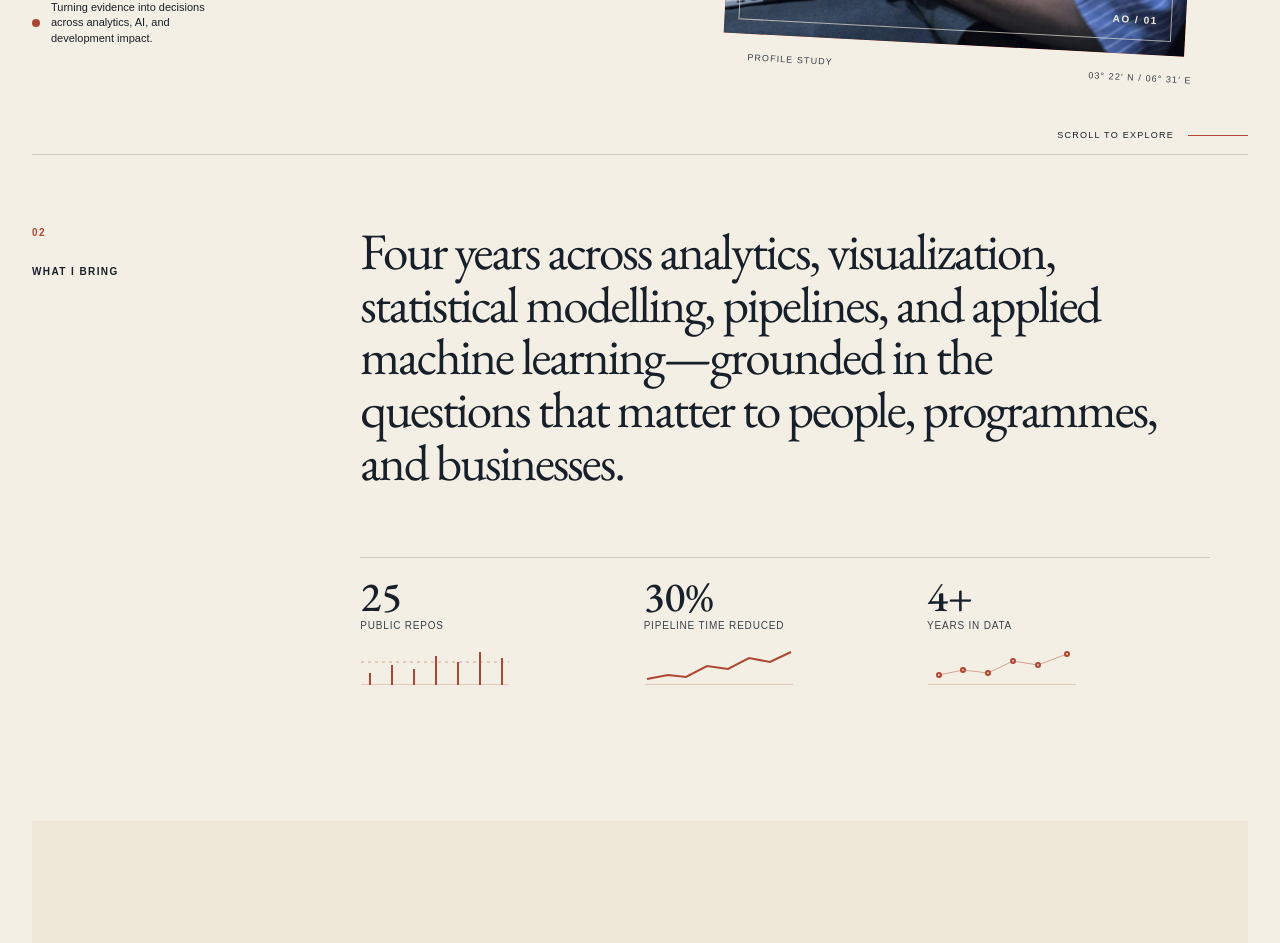
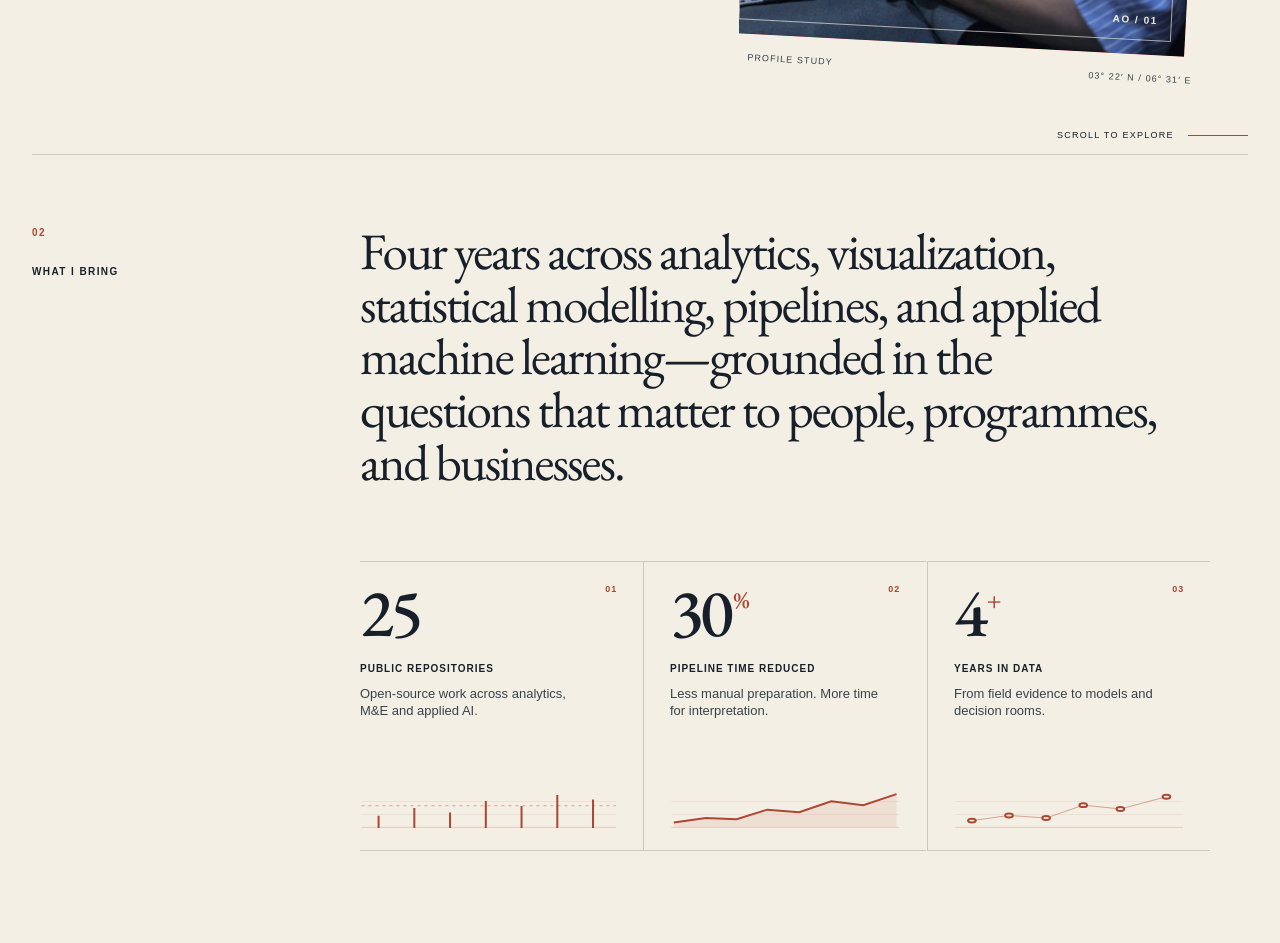
Before and after one commit to alumond/Almond-Portfolio, a Next.js app: page / in a window 1280 px wide. Shown: the part 700-1643 px from the top of the page. Built offline with nearby package versions, Linux system fonts and the light colour scheme; no server answers.

Commit message:
Refine portfolio motion and responsive layout

```diff
--- a/app/components/PortfolioHome.tsx
+++ b/app/components/PortfolioHome.tsx
@@ -2,7 +2,7 @@
 
 import Image from "next/image";
 import Link from "next/link";
-import { useEffect, useMemo, useState } from "react";
+import { useEffect, useMemo, useRef, useState } from "react";
 import { archiveRepos, certifications, experience, profile, projects, services, skills } from "../data";
 import { SiteFooter } from "./SiteFooter";
 import { SiteHeader } from "./SiteHeader";
@@ -27,13 +27,69 @@ function ProjectGlyph({ accent }: { accent: string }) {
 
 function MiniChart({ kind }: { kind: "line" | "bars" | "points" }) {
   return (
-    <svg className={`mini-chart mini-chart-${kind}`} viewBox="0 0 150 38" preserveAspectRatio="none" aria-hidden="true">
-      <path className="mini-chart-axis" d="M1 36.5H149" />
-      {kind === "line" && <path className="mini-chart-line" d="M3 31 24 27 42 29 63 18 84 21 105 10 126 14 147 4" />}
-      {kind === "bars" && <><path className="mini-chart-bars-path" d="M10 36V26M32 36V18M54 36V22M76 36V9M98 36V15M120 36V5M142 36V11" /><path className="mini-chart-guide" d="M1 14H149" /></>}
-      {kind === "points" && <><circle cx="12" cy="27" r="2" /><circle cx="36" cy="22" r="2" /><circle cx="61" cy="25" r="2" /><circle cx="86" cy="13" r="2" /><circle cx="111" cy="17" r="2" /><circle cx="140" cy="6" r="2" /><path className="mini-chart-guide" d="M12 27 36 22 61 25 86 13 111 17 140 6" /></>}
+    <svg className={`mini-chart mini-chart-${kind}`} viewBox="0 0 180 62" preserveAspectRatio="none" aria-hidden="true">
+      <path className="mini-chart-axis" d="M1 59.5H179" />
+      <path className="mini-chart-grid" d="M1 39.5H179M1 19.5H179" />
+      {kind === "line" && <><path className="mini-chart-area" d="M3 52 28 45 52 47 76 32 101 36 126 19 151 25 177 8V59H3Z" /><path className="mini-chart-line" d="M3 52 28 45 52 47 76 32 101 36 126 19 151 25 177 8" /></>}
+      {kind === "bars" && <><path className="mini-chart-bars-path" d="M13 59V43M38 59V31M63 59V38M88 59V20M113 59V28M138 59V11M163 59V18" /><path className="mini-chart-guide" d="M1 26H179" /></>}
+      {kind === "points" && <><path className="mini-chart-guide" d="M14 49 43 41 72 45 101 25 130 31 166 12" /><circle cx="14" cy="49" r="3" /><circle cx="43" cy="41" r="3" /><circle cx="72" cy="45" r="3" /><circle cx="101" cy="25" r="3" /><circle cx="130" cy="31" r="3" /><circle cx="166" cy="12" r="3" /></>}
     </svg>
   );
+}
+
+function AnimatedMetric({ value, suffix = "" }: { value: number; suffix?: string }) {
+  const [display, setDisplay] = useState(0);
+  const metricRef = useRef<HTMLElement>(null);
+
+  useEffect(() => {
+    const metric = metricRef.current;
+    if (!metric) return;
+
+    const observer = new IntersectionObserver(([entry]) => {
+      if (!entry.isIntersecting) return;
+      const startedAt = performance.now();
+      const duration = 1100;
+      const update = (now: number) => {
+        const progress = Math.min((now - startedAt) / duration, 1);
+        const eased = 1 - Math.pow(1 - progress, 3);
+        setDisplay(Math.round(value * eased));
+        if (progress < 1) requestAnimationFrame(update);
+      };
+      requestAnimationFrame(update);
+      observer.disconnect();
+    }, { threshold: 0.65 });
+
+    observer.observe(metric);
+    return () => observer.disconnect();
+  }, [value]);
+
+  return <strong ref={metricRef}><span>{display}</span>{suffix && <sup>{suffix}</sup>}</strong>;
+}
+
+function ScrollProgress() {
+  const fillRef = useRef<HTMLSpanElement>(null);
+
+  useEffect(() => {
+    let frame = 0;
+    const update = () => {
+      cancelAnimationFrame(frame);
+      frame = requestAnimationFrame(() => {
+        const height = document.documentElement.scrollHeight - window.innerHeight;
+        const progress = height > 0 ? Math.min(window.scrollY / height, 1) : 0;
+        fillRef.current?.style.setProperty("transform", `scaleY(${progress})`);
+      });
+    };
+    update();
+    window.addEventListener("scroll", update, { passive: true });
+    window.addEventListener("resize", update);
+    return () => {
+      cancelAnimationFrame(frame);
+      window.removeEventListener("scroll", update);
+      window.removeEventListener("resize", update);
+    };
+  }, []);
+
+  return <div className="scroll-progress" aria-hidden="true"><span ref={fillRef} /></div>;
 }
 
 function DataField() {
@@ -48,7 +104,7 @@ export function PortfolioHome() {
     const items = Array.from(document.querySelectorAll<HTMLElement>(".reveal"));
     const observer = new IntersectionObserver(
       (entries) => entries.forEach((entry) => entry.isIntersecting && entry.target.classList.add("is-visible")),
-      { threshold: 0.12 },
+      { threshold: 0.16, rootMargin: "0px 0px -8% 0px" },
     );
     items.forEach((item) => observer.observe(item));
 
@@ -66,6 +122,7 @@ export function PortfolioHome() {
   return (
     <>
       <SiteHeader />
+      <ScrollProgress />
       <main>
         <section className="hero section-frame" aria-labelledby="hero-title">
           <div className="hero-index reveal">01 <span>/</span> portfolio</div>
@@ -88,10 +145,6 @@ export function PortfolioHome() {
               <span>03° 22′ N / 06° 31′ E</span>
             </div>
           </div>
-          <div className="hero-side-note reveal reveal-delay-2">
-            <span className="side-note-dot" />
-            <span>Turning evidence into decisions across analytics, AI, and development impact.</span>
-          </div>
           <div className="hero-scroll reveal reveal-delay-2"><span>Scroll to explore</span><span className="scroll-line" /></div>
         </section>
 
@@ -99,10 +152,25 @@ export function PortfolioHome() {
           <div className="intro-band-label reveal"><span>02</span><span>What I bring</span></div>
           <div className="intro-band-copy reveal reveal-delay-1">
             <p className="display-copy">Four years across analytics, visualization, statistical modelling, pipelines, and applied machine learning—grounded in the questions that matter to people, programmes, and businesses.</p>
-            <div className="stat-row">
-              <div><strong>25</strong><span>public repos</span><MiniChart kind="bars" /></div>
-              <div><strong>30%</strong><span>pipeline time reduced</span><MiniChart kind="line" /></div>
-              <div><strong>4+</strong><span>years in data</span><MiniChart kind="points" /></div>
+            <div className="stat-row" aria-label="Selected professional metrics">
+              <article className="stat-card reveal">
+                <div className="stat-card-top"><AnimatedMetric value={25} /><span className="stat-index">01</span></div>
+                <span className="stat-label">Public repositories</span>
+                <p>Open-source work across analytics, M&amp;E and applied AI.</p>
+                <MiniChart kind="bars" />
+              </article>
+              <article className="stat-card reveal reveal-delay-1">
+                <div className="stat-card-top"><AnimatedMetric value={30} suffix="%" /><span className="stat-index">02</span></div>
+                <span className="stat-label">Pipeline time reduced</span>
+                <p>Less manual preparation. More time for interpretation.</p>
+                <MiniChart kind="line" />
+              </article>
+              <article className="stat-card reveal reveal-delay-2">
+                <div className="stat-card-top"><AnimatedMetric value={4} suffix="+" /><span className="stat-index">03</span></div>
+                <span className="stat-label">Years in data</span>
+                <p>From field evidence to models and decision rooms.</p>
+                <MiniChart kind="points" />
+              </article>
             </div>
           </div>
         </section>
--- a/app/globals.css
+++ b/app/globals.css
@@ -2,7 +2,14 @@
 
 @tailwind base; @tailwind components; @tailwind utilities;
 
-.appdeploy-overlay, #appdeploy-overlay, [data-appdeploy-overlay] { display: none !important; }
+.appdeploy-overlay, #appdeploy-overlay, [data-appdeploy-overlay], [id^="appdeploy-overlay-"] {
+  display: none !important;
+  height: 0 !important;
+  opacity: 0 !important;
+  pointer-events: none !important;
+  visibility: hidden !important;
+  width: 0 !important;
+}
 
 :root {
   --bone: #f4efe4;
@@ -41,6 +48,8 @@ body {
   line-height: 1.45;
   overflow-x: hidden;
 }
+.scroll-progress { background: rgba(23,32,42,.12); height: 34vh; position: fixed; right: 16px; top: 33vh; width: 2px; z-index: 18; }
+.scroll-progress span { background: var(--brick); display: block; height: 100%; transform: scaleY(0); transform-origin: top; width: 100%; will-change: transform; }
 body::selection { background: var(--brick); color: var(--bone); }
 a { color: inherit; text-decoration: none; }
 h1, h2, h3 { text-wrap: balance; }
@@ -112,8 +121,6 @@ img { object-fit: cover; }
 .portrait-frame img { filter: saturate(.86) contrast(1.04); }
 .portrait-stamp { bottom: 29px; color: var(--bone); font: 700 10px/1 var(--sans); letter-spacing: .15em; position: absolute; right: 28px; z-index: 2; }
 .portrait-caption { color: var(--ink-soft); display: flex; font-size: 9px; justify-content: space-between; letter-spacing: .12em; padding: 18px 8px; text-transform: uppercase; transform: rotate(3deg); }
-.hero-side-note { align-items: center; bottom: 108px; display: flex; font: 500 11px/1.4 var(--sans); gap: 11px; left: 0; max-width: 180px; position: absolute; }
-.side-note-dot { background: var(--brick); border-radius: 50%; flex: 0 0 auto; height: 8px; width: 8px; }
 .hero-scroll { align-items: center; bottom: 12px; display: flex; font-size: 9px; gap: 14px; letter-spacing: .14em; position: absolute; right: 0; text-transform: uppercase; transform: rotate(90deg); transform-origin: right top; }
 .scroll-line { background: var(--brick); display: block; height: 1px; width: 60px; }
 
@@ -122,18 +129,28 @@ img { object-fit: cover; }
 .intro-band-label span:first-child, .section-number { color: var(--brick); }
 .intro-band-copy { max-width: 850px; }
 .display-copy { font-size: clamp(34px, 4vw, 65px); letter-spacing: -.04em; line-height: 1.03; margin: 0; }
-.stat-row { border-top: 1px solid var(--line); display: grid; grid-template-columns: repeat(3, 1fr); margin-top: 68px; padding-top: 18px; }
-.stat-row div { display: flex; flex-direction: column; gap: 2px; }
-.stat-row strong { font: 500 42px/1 var(--display); }
-.stat-row span { color: var(--ink-soft); font: 10px/1.2 var(--sans); letter-spacing: .08em; text-transform: uppercase; }
-.mini-chart { height: 38px; margin-top: 14px; overflow: visible; width: min(150px, 88%); }
+.stat-row { display: grid; gap: 0; grid-template-columns: repeat(3, minmax(0, 1fr)); margin-top: 72px; }
+.stat-card { border-bottom: 1px solid var(--line); border-top: 1px solid var(--line); display: flex; flex-direction: column; min-height: 290px; padding: 23px 26px 21px 0; position: relative; }
+.stat-card + .stat-card { border-left: 1px solid var(--line); padding-left: 26px; }
+.stat-card-top { align-items: flex-start; display: flex; justify-content: space-between; }
+.stat-row strong { align-items: flex-start; display: inline-flex; font: 500 68px/.82 var(--display); letter-spacing: -.055em; }
+.stat-row strong span { color: var(--ink); font: inherit; letter-spacing: inherit; text-transform: none; }
+.stat-row strong sup { color: var(--brick); font: 600 24px/1 var(--display); letter-spacing: 0; margin: 3px 0 0 3px; }
+.stat-row .stat-index { color: var(--brick); font: 700 9px/1 var(--sans); letter-spacing: .12em; }
+.stat-row .stat-label { color: var(--ink); font: 700 10px/1.2 var(--sans); letter-spacing: .1em; margin-top: 22px; text-transform: uppercase; }
+.stat-card p { color: var(--ink-soft); font: 13px/1.35 var(--sans); margin: 10px 0 0; max-width: 220px; }
+.mini-chart { height: 62px; margin-top: auto; overflow: visible; padding-top: 22px; width: 100%; }
 .mini-chart path, .mini-chart circle { fill: none; stroke: var(--brick); stroke-width: 2; vector-effect: non-scaling-stroke; }
 .mini-chart .mini-chart-axis { opacity: .22; stroke-width: 1; }
+.mini-chart .mini-chart-grid { opacity: .08; stroke-width: 1; }
 .mini-chart .mini-chart-guide { opacity: .45; stroke-dasharray: 3 4; stroke-width: 1; }
+.mini-chart .mini-chart-area { fill: color-mix(in srgb, var(--brick) 9%, transparent); stroke: none; }
 .mini-chart-bars-path { stroke-linecap: square; stroke-width: 3; }
 .mini-chart-points circle { fill: var(--bone); stroke-width: 2; }
-.js-reveal .reveal:not(.is-visible) .mini-chart-line, .js-reveal .reveal:not(.is-visible) .mini-chart-bars-path, .js-reveal .reveal:not(.is-visible) .mini-chart-points .mini-chart-guide { stroke-dasharray: 180; stroke-dashoffset: 180; }
-.mini-chart-line, .mini-chart-bars-path, .mini-chart-points .mini-chart-guide { stroke-dasharray: 180; stroke-dashoffset: 0; transition: stroke-dashoffset 1.1s .35s cubic-bezier(.2,.7,.2,1); }
+.js-reveal .reveal:not(.is-visible) .mini-chart-line, .js-reveal .reveal:not(.is-visible) .mini-chart-bars-path, .js-reveal .reveal:not(.is-visible) .mini-chart-points .mini-chart-guide { stroke-dasharray: 240; stroke-dashoffset: 240; }
+.mini-chart-line, .mini-chart-bars-path, .mini-chart-points .mini-chart-guide { stroke-dasharray: 240; stroke-dashoffset: 0; transition: stroke-dashoffset 1.35s .35s cubic-bezier(.16,1,.3,1); }
+.js-reveal .reveal:not(.is-visible) .mini-chart-area { opacity: 0; }
+.mini-chart-area { opacity: 1; transition: opacity .9s .72s ease; }
 
 .work-section { background: var(--paper); margin-top: 0; padding-bottom: 125px; padding-top: 120px; }
 .section-heading { column-gap: 28px; display: grid; grid-template-columns: 21% minmax(0, 1fr) minmax(230px, 28%); margin-bottom: 66px; }
@@ -359,18 +376,30 @@ img { object-fit: cover; }
 .contact-note > p:not(.eyebrow) { color: var(--ink-soft); font-size: 20px; margin: 20px 0 30px; }
 
 .reveal { opacity: 1; transform: none; }
-.js-reveal .reveal { opacity: 0; transform: translateY(18px); transition: opacity .72s ease, transform .72s cubic-bezier(.2,.7,.2,1); }
-.js-reveal .reveal.is-visible { opacity: 1; transform: translateY(0); }
-.js-reveal .reveal-delay-1 { transition-delay: .1s; }
-.js-reveal .reveal-delay-2 { transition-delay: .2s; }
-.js-reveal .project-card.reveal .project-card-visual { opacity: .86; transform: translateY(10px); transition: opacity .75s ease, transform .85s cubic-bezier(.2,.7,.2,1); }
-.js-reveal .project-card.reveal.is-visible .project-card-visual { opacity: 1; transform: translateY(0); }
-.js-reveal .project-card:nth-child(2n).reveal { transition-delay: .08s; }
+.js-reveal .reveal { filter: blur(4px); opacity: 0; transform: translate3d(0, 34px, 0) scale(.992); transition: filter .8s ease, opacity .8s ease, transform .95s cubic-bezier(.16,1,.3,1); will-change: filter, opacity, transform; }
+.js-reveal .reveal.is-visible { filter: blur(0); opacity: 1; transform: translate3d(0, 0, 0) scale(1); }
+.js-reveal .reveal-delay-1 { transition-delay: .12s; }
+.js-reveal .reveal-delay-2 { transition-delay: .24s; }
+.js-reveal .hero-portrait.reveal { clip-path: inset(0 0 12% 0); filter: none; opacity: 0; transform: translate3d(34px, 24px, 0); transition: clip-path 1.15s cubic-bezier(.16,1,.3,1), opacity .75s ease, transform 1.15s cubic-bezier(.16,1,.3,1); }
+.js-reveal .hero-portrait.reveal.is-visible { clip-path: inset(0 0 0 0); opacity: 1; transform: translate3d(0, 0, 0); }
+.js-reveal .project-card.reveal .project-card-visual { clip-path: inset(0 0 10% 0); opacity: .72; transform: translateY(24px) scale(.985); transition: clip-path 1s cubic-bezier(.16,1,.3,1), opacity .8s ease, transform 1s cubic-bezier(.16,1,.3,1); }
+.js-reveal .project-card.reveal.is-visible .project-card-visual { clip-path: inset(0 0 0 0); opacity: 1; transform: translateY(0) scale(1); }
+.js-reveal .project-card:nth-child(2n).reveal { transition-delay: .12s; }
+
+@media (max-width: 1100px) {
+  .hero { min-height: auto; padding-bottom: 100px; padding-top: 45px; }
+  .hero-copy { margin: 74px 0 0; max-width: 700px; }
+  .hero-copy h1 { font-size: clamp(62px, 10.5vw, 104px); max-width: 700px; }
+  .hero-intro { max-width: 560px; }
+  .hero-portrait { margin: 86px 5% 0 auto; position: relative; right: auto; width: min(64vw, 470px); }
+  .hero-scroll { display: none; }
+}
 
 @media (prefers-reduced-motion: reduce) {
   html { scroll-behavior: auto; }
   *, *::before, *::after { animation-duration: .01ms !important; animation-iteration-count: 1 !important; transition-duration: .01ms !important; }
   .js-reveal .reveal { opacity: 1; transform: none; }
+  .scroll-progress { display: none; }
   .portfolio-loader { display: none; }
 }
 
@@ -391,7 +420,6 @@ img { object-fit: cover; }
   .hero-copy h1 { font-size: clamp(56px, 13vw, 94px); max-width: 620px; }
   .hero-intro { font-size: 21px; max-width: 420px; }
   .hero-portrait { margin: 78px 5% 0 auto; position: relative; right: auto; width: min(71vw, 420px); }
-  .hero-side-note { bottom: auto; left: 0; margin-top: -55px; position: relative; }
   .hero-scroll { display: none; }
   .intro-band, .case-overview { grid-template-columns: 1fr; gap: 38px; }
   .intro-band-copy { max-width: 730px; }
@@ -420,22 +448,23 @@ img { object-fit: cover; }
   .section-frame { width: calc(100% - 40px); }
   .site-header { height: 72px; }
   .primary-nav { top: 72px; }
-  .hero { padding-bottom: 76px; padding-top: 28px; }
+  .hero { overflow: clip; padding-bottom: 76px; padding-top: 28px; }
   .hero-index { font-size: 9px; }
   .hero-copy { margin-top: 62px; }
   .hero-copy h1 { font-size: clamp(54px, 15.5vw, 78px); }
   .hero-intro { font-size: 20px; margin-top: 30px; }
   .hero-actions { align-items: flex-start; flex-direction: column; gap: 20px; }
-  .hero-portrait { margin-top: 88px; width: 81vw; }
-  .hero-side-note { font-size: 10px; margin-top: -45px; max-width: 150px; }
+  .hero-portrait { margin-right: 8%; margin-top: 88px; width: 76vw; }
   .intro-band { padding-bottom: 92px; padding-top: 50px; }
   .display-copy { font-size: 39px; }
-  .stat-row { margin-top: 48px; }
-  .stat-row { column-gap: 12px; }
-  .stat-row div { min-width: 0; }
-  .stat-row strong { font-size: 31px; }
-  .stat-row span { font-size: 7.5px; line-height: 1.35; max-width: 92px; }
-  .mini-chart { height: 29px; margin-top: 10px; width: 86%; }
+  .stat-row { display: block; margin-top: 48px; }
+  .stat-card { min-height: 230px; padding: 24px 0; }
+  .stat-card + .stat-card { border-left: 0; border-top: 0; padding-left: 0; }
+  .stat-row strong { font-size: 58px; }
+  .stat-row strong sup { font-size: 20px; }
+  .stat-card p { max-width: 270px; }
+  .mini-chart { height: 70px; margin-top: 22px; padding-top: 0; width: 100%; }
+  .scroll-progress { display: none; }
   .work-section { padding-bottom: 85px; padding-top: 82px; }
   .section-heading { display: block; margin-bottom: 45px; }
   .section-heading > div { margin-bottom: 26px; }
```
Also changed, not shown: app/components/AppDeployOverlayGuard.tsx (+10 -9 lines), app/layout.tsx (+12 -0 lines), tests/tests.txt (added).
